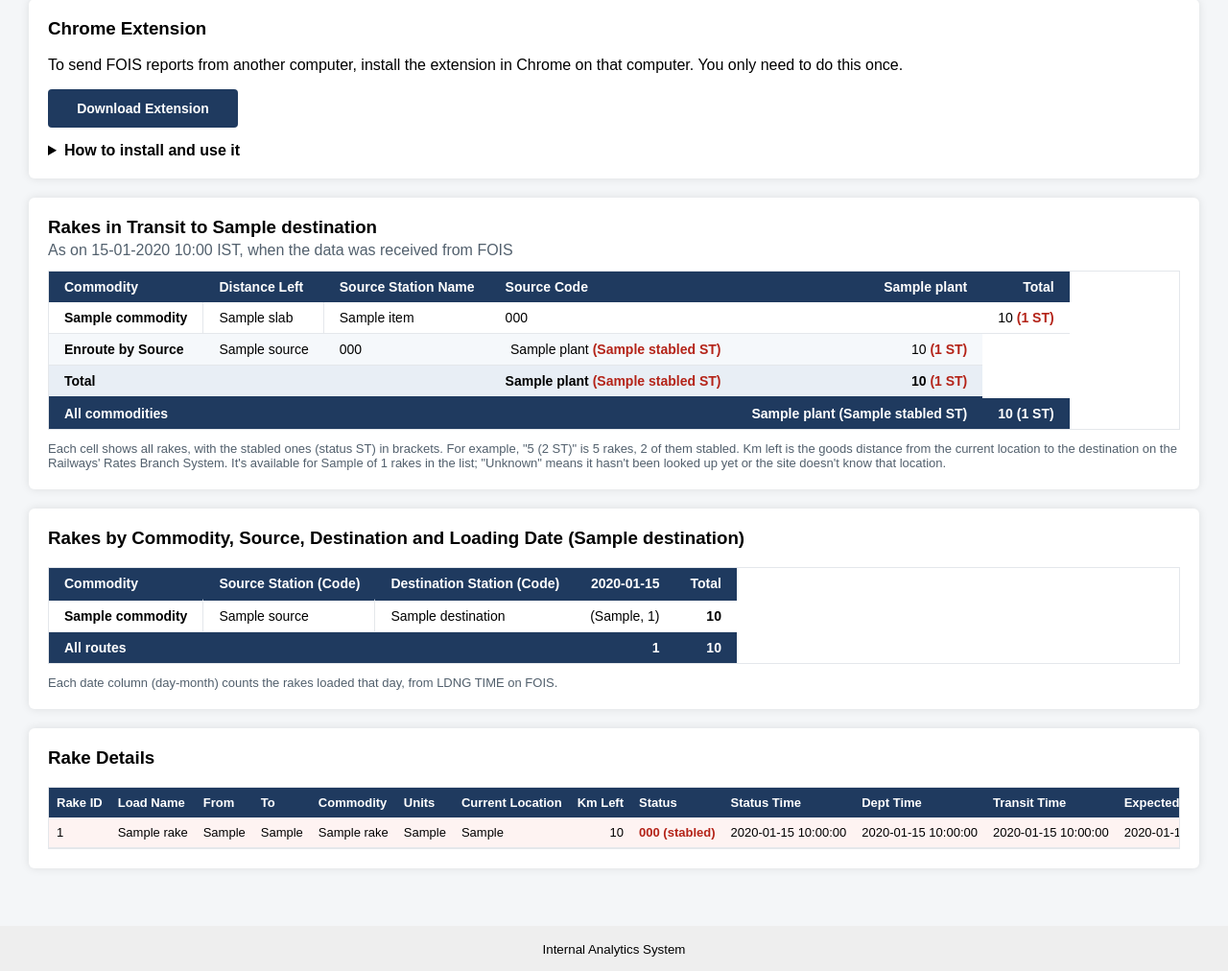
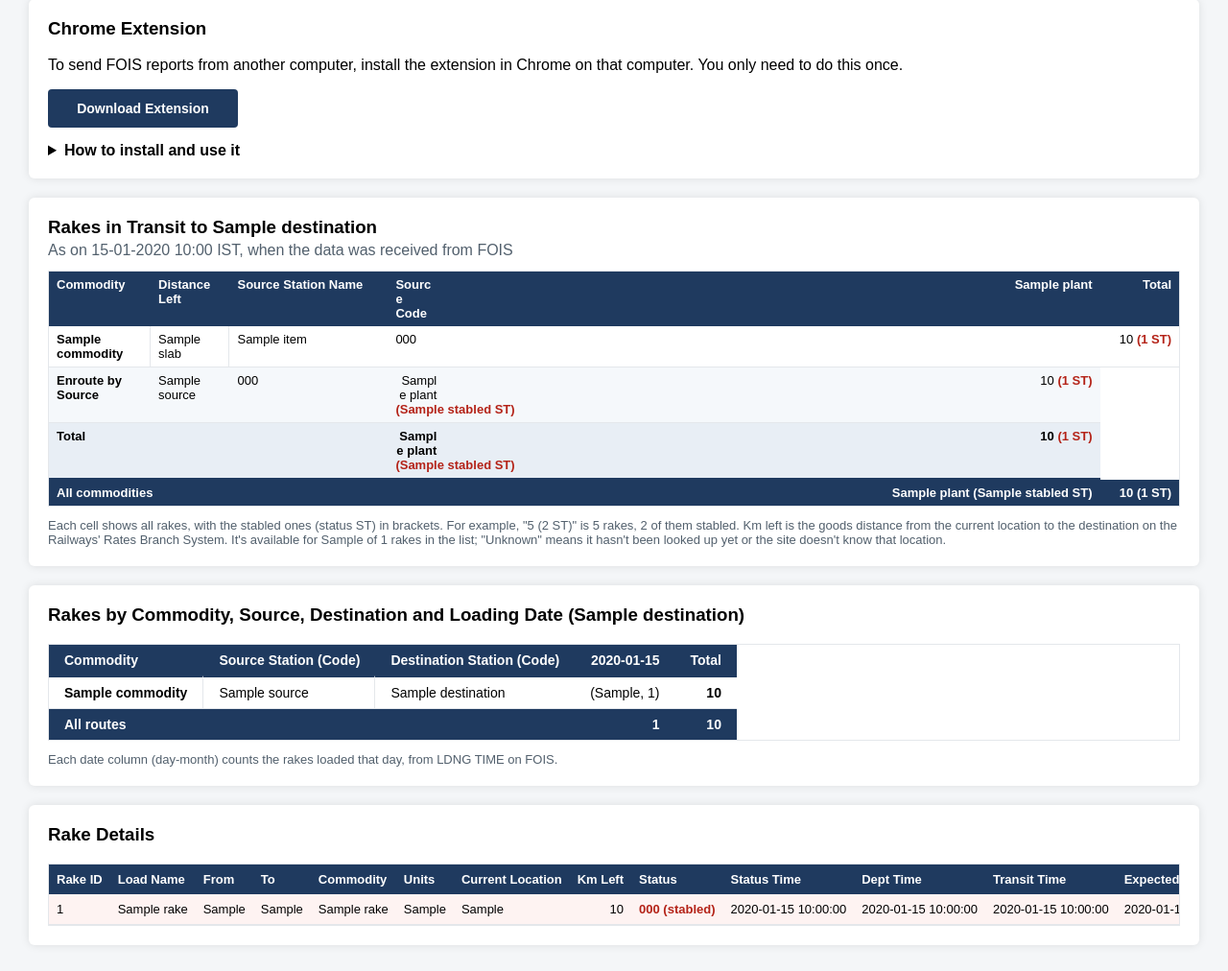
Before and after one commit to sanjay493/rakes_received, a Flask app: template templates/inbound.html in a window 1280 px wide. Shown: the part 391-1403 px from the top of the page at 96% size. Run offline with Flask 3, Linux system fonts and the light colour scheme; the template is opened without the code that fills it: most values are stand-ins (such as "Sample title", 1, 10 or a date in 2020).

Commit message:
Fit the Rakes in Transit table to the screen width with narrower, wrapping first columns

```diff
--- a/templates/inbound.html
+++ b/templates/inbound.html
@@ -1,7 +1,7 @@
 {% extends "base.html" %}
 
 {% macro count_cell(rakes, stabled) %}
-<td style="padding: 8px 16px; text-align: right;">{{ rakes or '' }}{% if stabled %} <span style="color: #b42318; font-weight: bold;">({{ stabled }} ST)</span>{% endif %}</td>
+<td style="padding: 6px 8px; text-align: right;">{{ rakes or '' }}{% if stabled %} <span style="color: #b42318; font-weight: bold; white-space: nowrap;">({{ stabled }} ST)</span>{% endif %}</td>
 {% endmacro %}
 
 {% macro count_cells(line) %}
@@ -17,6 +17,10 @@
     .sticky-table tr.commodity-total td { background: #e8eef5; font-weight: bold; border-bottom: 2px solid #1f3a5f; }
     .sticky-table tfoot td { position: sticky; bottom: 0; background: #1f3a5f; }
     .sticky-table tr.commodity-start td, .sticky-table tr.commodity-start th { border-top: 2px solid #1f3a5f; }
+    /* Fits the screen width: fixed column widths, and long names and headings wrap. On a phone the
+       table keeps a minimum width so the counts stay readable, and scrolls sideways instead. */
+    .transit-table { width: 100%; min-width: 760px; table-layout: fixed; font-size: 13px; }
+    .transit-table th, .transit-table td { white-space: normal; overflow-wrap: anywhere; vertical-align: top; }
 </style>
 
 <div class="card">
@@ -71,17 +75,21 @@
     {% if report.rows %}
     {# Scrolls inside its own box, so the heading row stays in view while scrolling down. #}
     <div class="sticky-table" style="max-height: 75vh; overflow: auto; border: 1px solid #e4e7eb;">
-    <table style="border-collapse: separate; border-spacing: 0; font-size: 14px; white-space: nowrap;">
+    <table class="transit-table" style="border-collapse: separate; border-spacing: 0;">
+        <colgroup>
+            <col style="width: 9%;"><col style="width: 7%;"><col style="width: 14%;"><col style="width: 5%;">
+            {% for plant in plants %}<col>{% endfor %}<col style="width: 7%;">
+        </colgroup>
         <thead>
             <tr style="background: #1f3a5f; color: white; text-align: left;">
-                <th style="padding: 8px 16px;">Commodity</th>
-                <th style="padding: 8px 16px;">Distance Left</th>
-                <th style="padding: 8px 16px;">Source Station Name</th>
-                <th style="padding: 8px 16px;">Source Code</th>
+                <th style="padding: 6px 8px;">Commodity</th>
+                <th style="padding: 6px 8px;">Distance Left</th>
+                <th style="padding: 6px 8px;">Source Station Name</th>
+                <th style="padding: 6px 8px;">Source Code</th>
                 {% for plant in plants %}
-                <th style="padding: 8px 16px; text-align: right;">{{ plant }}</th>
+                <th style="padding: 6px 8px; text-align: right;">{{ plant }}</th>
                 {% endfor %}
-                <th style="padding: 8px 16px; text-align: right;">Total</th>
+                <th style="padding: 6px 8px; text-align: right;">Total</th>
             </tr>
         </thead>
         {% for row in report.rows %}
@@ -91,13 +99,13 @@
             {% for source in slab.sources %}
             <tr style="border-bottom: 1px solid #e4e7eb;">
                 {% if first_slab and loop.first %}
-                <th scope="rowgroup" rowspan="{{ row.row_count }}" style="padding: 8px 16px; text-align: left; vertical-align: top; border-right: 1px solid #e4e7eb;">{{ row.commodity }}</th>
+                <th scope="rowgroup" rowspan="{{ row.row_count }}" style="padding: 6px 8px; text-align: left; vertical-align: top; border-right: 1px solid #e4e7eb;">{{ row.commodity }}</th>
                 {% endif %}
                 {% if loop.first %}
-                <td rowspan="{{ slab.sources|length }}" style="padding: 8px 16px; vertical-align: top; border-right: 1px solid #e4e7eb;">{{ slab.label }}</td>
+                <td rowspan="{{ slab.sources|length }}" style="padding: 6px 8px; vertical-align: top; border-right: 1px solid #e4e7eb;">{{ slab.label }}</td>
                 {% endif %}
-                <td style="padding: 8px 16px;">{{ source.name }}</td>
-                <td style="padding: 8px 16px;">{{ source.code }}</td>
+                <td style="padding: 6px 8px;">{{ source.name }}</td>
+                <td style="padding: 6px 8px;">{{ source.code }}</td>
                 {{ count_cells(source) }}
             </tr>
             {% endfor %}
@@ -105,26 +113,26 @@
             {% for source in row.by_source %}
             <tr class="by-source">
                 {% if loop.first %}
-                <td rowspan="{{ row.by_source|length }}" style="padding: 8px 16px; vertical-align: top; font-weight: bold;">Enroute by Source</td>
+                <td rowspan="{{ row.by_source|length }}" style="padding: 6px 8px; vertical-align: top; font-weight: bold;">Enroute by Source</td>
                 {% endif %}
-                <td style="padding: 8px 16px;">{{ source.name }}</td>
-                <td style="padding: 8px 16px;">{{ source.code }}</td>
+                <td style="padding: 6px 8px;">{{ source.name }}</td>
+                <td style="padding: 6px 8px;">{{ source.code }}</td>
                 {{ count_cells(source) }}
             </tr>
             {% endfor %}
             <tr class="commodity-total">
-                <td style="padding: 8px 16px;" colspan="3">Total</td>
+                <td style="padding: 6px 8px;" colspan="3">Total</td>
                 {{ count_cells(row.totals) }}
             </tr>
         </tbody>
         {% endfor %}
         <tfoot>
             <tr style="background: #1f3a5f; color: white; font-weight: bold;">
-                <td style="padding: 8px 16px;" colspan="4">All commodities</td>
+                <td style="padding: 6px 8px;" colspan="4">All commodities</td>
                 {% for plant in plants %}
-                <td style="padding: 8px 16px; text-align: right;">{{ report.totals.plants[plant] or '' }}{% if report.totals.stabled[plant] %} ({{ report.totals.stabled[plant] }} ST){% endif %}</td>
+                <td style="padding: 6px 8px; text-align: right;">{{ report.totals.plants[plant] or '' }}{% if report.totals.stabled[plant] %} <span style="white-space: nowrap;">({{ report.totals.stabled[plant] }} ST)</span>{% endif %}</td>
                 {% endfor %}
-                <td style="padding: 8px 16px; text-align: right;">{{ report.totals.total }}{% if report.totals.total_stabled %} ({{ report.totals.total_stabled }} ST){% endif %}</td>
+                <td style="padding: 6px 8px; text-align: right;">{{ report.totals.total }}{% if report.totals.total_stabled %} <span style="white-space: nowrap;">({{ report.totals.total_stabled }} ST)</span>{% endif %}</td>
             </tr>
         </tfoot>
     </table>
```
